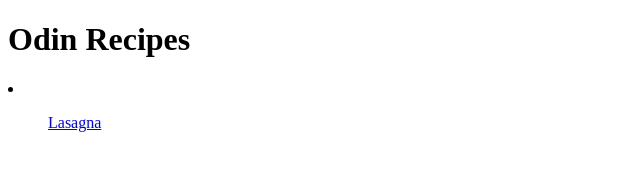
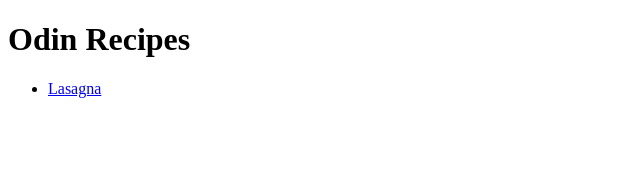
Before and after one commit to afrotter/odin-recipes, a plain HTML site: page index.html in a window 1280 px wide. Shown: the whole page, without its empty margins (0-640 px from the left). Drawn offline with Linux system fonts and the light colour scheme.

Commit message:
Fixed unordered list

```diff
--- a/index.html
+++ b/index.html
@@ -8,9 +8,9 @@
     <body>
         <h1>Odin Recipes</h1>
 
-        <li>
-            <ul><a href="recipes/lasagna.html">Lasagna</a></ul>
-        </li>
+        <ul>
+            <li><a href="recipes/lasagna.html">Lasagna</a></li>
+        </ul>
     </body>
 
 
```
